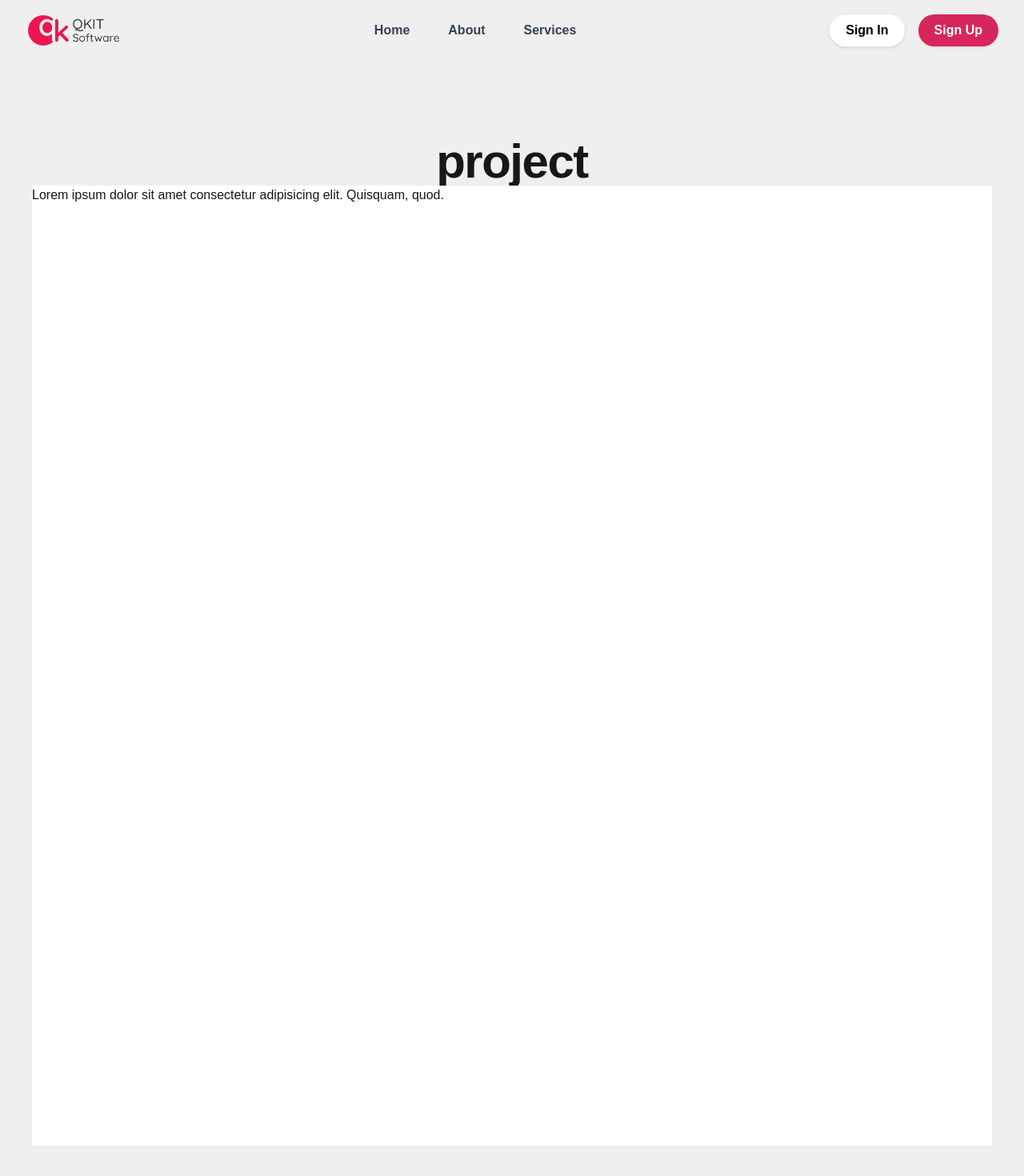
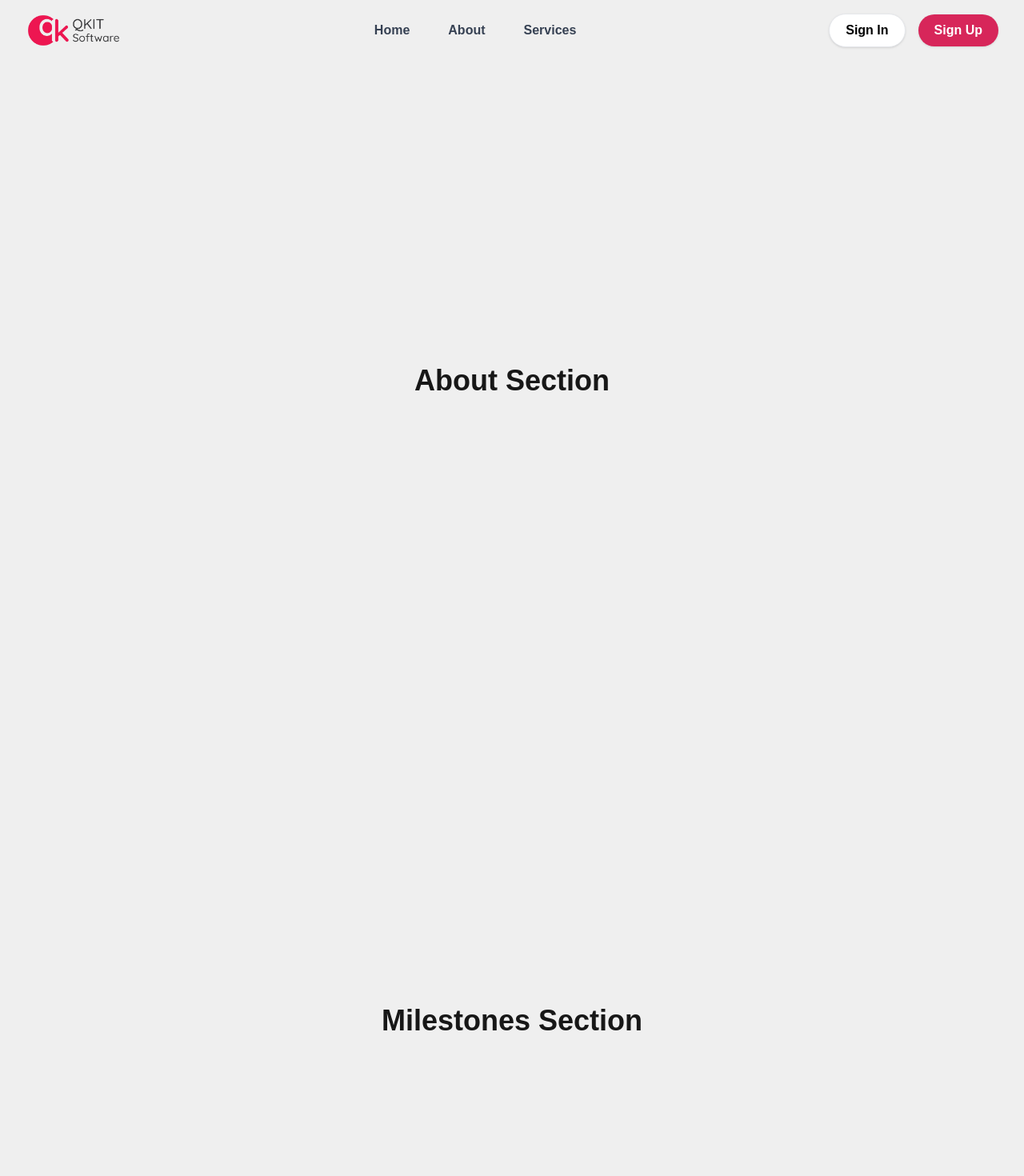
Before and after one commit to bone204/my-qa-app, a Next.js app: page / in a window 1280 px wide. Shown: the top 1470 px of the page at 80% size. Built offline with nearby package versions, Linux system fonts and the light colour scheme.

Commit message:
feat: Initialize Next.js app directory with a home page composed of multiple sections, add a cursor effect, and update dependencies.

```diff
--- a/package.json
+++ b/package.json
@@ -11,7 +11,7 @@
   "dependencies": {
     "@prisma/client": "^6.19.2",
     "@types/negotiator": "^0.6.4",
-    "animejs": "^4.3.6",
+    "animejs": "^3.2.2",
     "clsx": "^2.1.1",
     "dotenv": "^17.3.1",
     "jimp": "^1.6.0",
@@ -27,6 +27,7 @@
   },
   "devDependencies": {
     "@tailwindcss/postcss": "^4",
+    "@types/animejs": "^3.1.13",
     "@types/node": "^20",
     "@types/react": "^19",
     "@types/react-dom": "^19",
--- a/src/app/layout.tsx
+++ b/src/app/layout.tsx
@@ -1,6 +1,7 @@
 import "./globals.css";
 import AppBar from "@/components/AppBar";
 import Footer from "@/components/Footer";
+import CursorEffect from "@/components/CursorEffect";
 
 export default function RootLayout({
   children,
@@ -9,12 +10,16 @@ export default function RootLayout({
 }>) {
   return (
     <html lang="en">
-      <body>
-        <AppBar />
-        <main className="min-h-screen">
-          {children}
-        </main>
-        <Footer />
+      <body className="relative bg-[#EFEFEF]">
+        <CursorEffect />
+
+        <div className="relative z-10 flex min-h-screen flex-col">
+          <AppBar />
+          <main className="flex-1">
+            {children}
+          </main>
+          <Footer />
+        </div>
       </body>
     </html>
   );
--- a/src/app/page.tsx
+++ b/src/app/page.tsx
@@ -1,12 +1,17 @@
+import AboutSection from "@/components/home/AboutSection";
+import MilestonesSection from "@/components/home/MilestonesSection";
+import TeamSection from "@/components/home/TeamSection";
+import TechSection from "@/components/home/TechSection";
+import VisionSection from "@/components/home/VisionSection";
+
 export default function HomePage() {
   return (
-    <div className="flex w-full flex-1 flex-col items-center justify-center p-24 overflow-y-auto">
-      <h1 className="text-6xl font-extrabold tracking-tight text-white-900">
-        project
-      </h1>
-      <div className="w-300 h-300 bg-white">
-        <p>Lorem ipsum dolor sit amet consectetur adipisicing elit. Quisquam, quod.</p>
-      </div>
+    <div className="flex w-full flex-col">
+      <AboutSection />
+      <MilestonesSection />
+      <VisionSection />
+      <TechSection />
+      <TeamSection />
     </div>
   );
 }
--- /dev/null
+++ b/src/components/CursorEffect.tsx
@@ -0,0 +1,112 @@
+"use client";
+
+import React, { useEffect, useRef, useState } from 'react';
+
+export default function CursorEffect() {
+    const ripplesContainerRef = useRef<HTMLDivElement>(null);
+    const [isHoveringInteractive, setIsHoveringInteractive] = useState(false);
+
+    // Track mouse position
+    const mouse = useRef({ x: -100, y: -100 });
+
+    useEffect(() => {
+        // Ensure running on client
+        if (typeof window === 'undefined') return;
+
+        // Reusable ripple creation function
+        const createRipple = (x: number, y: number, isClick = false) => {
+            if (!ripplesContainerRef.current) return;
+
+            const ripple = document.createElement('div');
+
+            // If it's a click, maybe make it slightly distinct (sharper/faster)
+            // but keep the same HD style
+            ripple.className = 'absolute rounded-full border border-[#d7265a] bg-[#d7265a]/5 pointer-events-none will-change-[transform,opacity]';
+
+            const size = isClick ? 50 : 40; // Click ripples start slightly larger
+            ripple.style.left = `${x - size / 2}px`;
+            ripple.style.top = `${y - size / 2}px`;
+            ripple.style.width = `${size}px`;
+            ripple.style.height = `${size}px`;
+
+            // Animation: 3s for auto-ripples, 1.5s for click-ripples (more reactive)
+            const duration = isClick ? '1.5s' : '3s';
+            ripple.style.animation = `cursorRippleAnim ${duration} cubic-bezier(0.1, 0.4, 0.2, 1) forwards`;
+
+            ripplesContainerRef.current.appendChild(ripple);
+
+            setTimeout(() => {
+                if (ripple && ripplesContainerRef.current?.contains(ripple)) {
+                    ripplesContainerRef.current.removeChild(ripple);
+                }
+            }, isClick ? 1500 : 3000);
+        };
+
+        const handleMouseMove = (e: MouseEvent) => {
+            mouse.current.x = e.clientX;
+            mouse.current.y = e.clientY;
+
+            // Check if hovering over an interactive element
+            const target = e.target as HTMLElement;
+            const isInteractive =
+                target.closest('button') ||
+                target.closest('a') ||
+                window.getComputedStyle(target).cursor === 'pointer';
+
+            setIsHoveringInteractive(!!isInteractive);
+        };
+
+        const handleMouseDown = (e: MouseEvent) => {
+            // Check if clicking an interactive element
+            const target = e.target as HTMLElement;
+            const isInteractive =
+                target.closest('button') ||
+                target.closest('a') ||
+                window.getComputedStyle(target).cursor === 'pointer';
+
+            // Only create click-ripple if NOT clicking a button/link
+            if (!isInteractive) {
+                createRipple(e.clientX, e.clientY, true);
+            }
+        };
+
+        window.addEventListener('mousemove', handleMouseMove, { passive: true });
+        window.addEventListener('mousedown', handleMouseDown, { passive: true });
+
+        // Ripple emission interval (generates expanding DOM elements)
+        const rippleInterval = setInterval(() => {
+            if (mouse.current.x < 0 || isHoveringInteractive) return;
+            createRipple(mouse.current.x, mouse.current.y, false);
+        }, 800);
+
+        return () => {
+            window.removeEventListener('mousemove', handleMouseMove);
+            window.removeEventListener('mousedown', handleMouseDown);
+            clearInterval(rippleInterval);
+        };
+    }, [isHoveringInteractive]);
+
+    return (
+        <div
+            className="pointer-events-none fixed top-0 left-0 z-[100] h-screen w-screen overflow-hidden"
+            aria-hidden="true"
+        >
+            <div ref={ripplesContainerRef} className="absolute inset-0 pointer-events-none" />
+
+            <style jsx global>{`
+                @keyframes cursorRippleAnim {
+                    0% {
+                        transform: scale(0.1);
+                        opacity: 1;
+                        border-width: 2px;
+                    }
+                    100% {
+                        transform: scale(1.5);
+                        opacity: 0;
+                        border-width: 0px;
+                    }
+                }
+            `}</style>
+        </div>
+    );
+}
--- /dev/null
+++ b/src/components/home/AboutSection.tsx
@@ -0,0 +1,7 @@
+export default function AboutSection() {
+    return (
+        <section className="flex h-[100vh] w-full flex-col items-center justify-center bg-[var(--background)]">
+            <h2 className="text-4xl font-bold">About Section</h2>
+        </section>
+    );
+}
--- /dev/null
+++ b/src/components/home/MilestonesSection.tsx
@@ -0,0 +1,7 @@
+export default function MilestonesSection() {
+    return (
+        <section className="flex h-[100vh] w-full flex-col items-center justify-center bg-[var(--background)]">
+            <h2 className="text-4xl font-bold">Milestones Section</h2>
+        </section>
+    );
+}
--- /dev/null
+++ b/src/components/home/TeamSection.tsx
@@ -0,0 +1,7 @@
+export default function TeamSection() {
+    return (
+        <section className="flex h-[100vh] w-full flex-col items-center justify-center bg-[var(--background)]">
+            <h2 className="text-4xl font-bold">Team Section</h2>
+        </section>
+    );
+}
--- /dev/null
+++ b/src/components/home/TechSection.tsx
@@ -0,0 +1,7 @@
+export default function TechSection() {
+    return (
+        <section className="flex h-[100vh] w-full flex-col items-center justify-center bg-[var(--background)]">
+            <h2 className="text-4xl font-bold">Tech Section</h2>
+        </section>
+    );
+}
--- /dev/null
+++ b/src/components/home/VisionSection.tsx
@@ -0,0 +1,7 @@
+export default function VisionSection() {
+    return (
+        <section className="flex h-[100vh] w-full flex-col items-center justify-center bg-[var(--background)]">
+            <h2 className="text-4xl font-bold">Vision Section</h2>
+        </section>
+    );
+}
```
Also changed, not shown: 1 other file (tests, documents, lock files or other folders).
